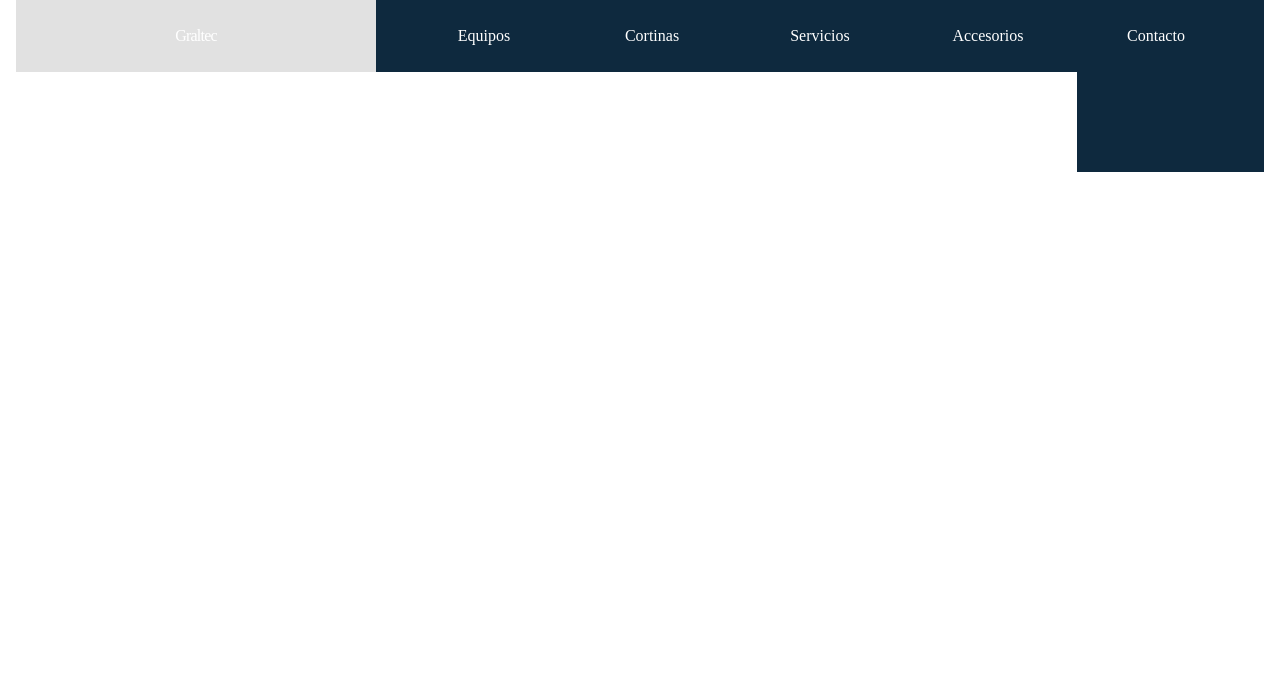
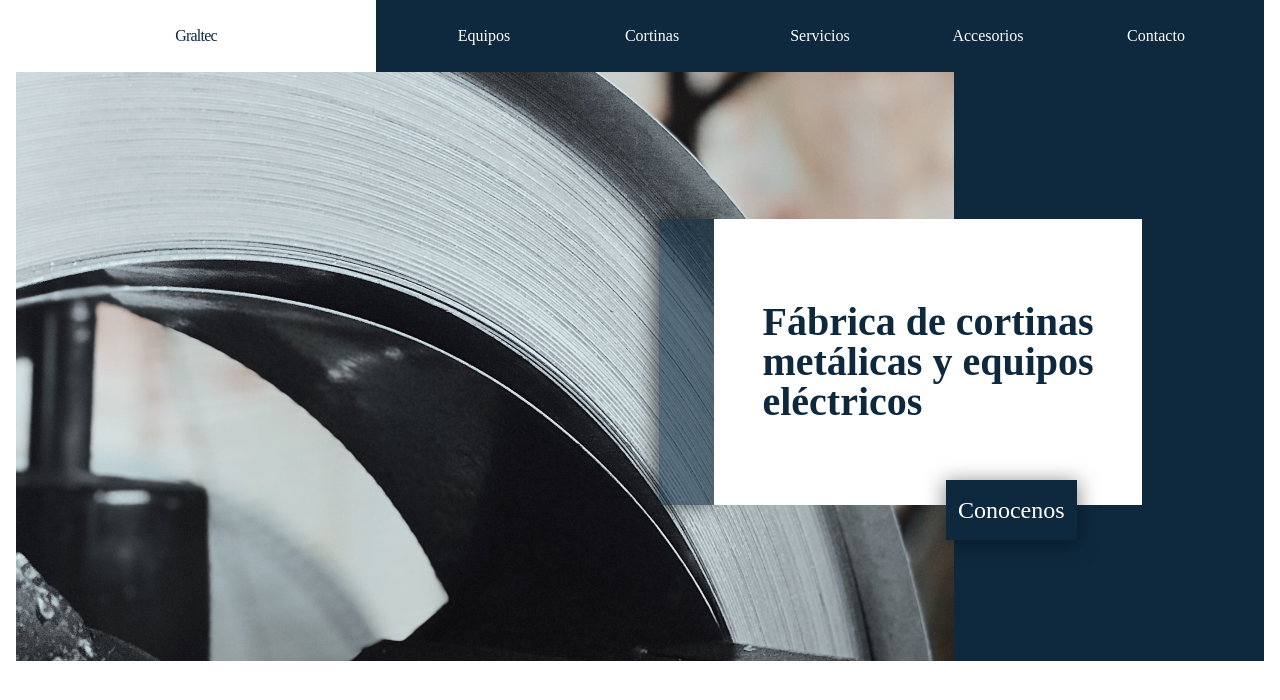
Before and after one commit to sebastian-e-vogel/graltec, a Gatsby site: page / in a window 1280 px wide. Built offline with nearby package versions, Linux system fonts and the light colour scheme; Gatsby itself is replaced by a stand-in of ours.

Commit message:
first section of landing

```diff
--- a/src/components/header.js
+++ b/src/components/header.js
@@ -5,7 +5,7 @@ const Header = ({}) => {
   return (
     <Flex as="nav" align="center" justify="space-between" wrap="wrap" bg="primary" color="white">
       <Box align="center" flex={0.3}>
-        <Text letterSpacing={'tighter'} bg="gray" flex={1} pt={6} pb={6}>
+        <Text letterSpacing={'tighter'} bg="white" color="primary" flex={1} pt={6} pb={6}>
           Graltec
         </Text>
       </Box>
--- a/src/pages/index.js
+++ b/src/pages/index.js
@@ -1,4 +1,5 @@
 import React from 'react'
+import { StaticImage } from 'gatsby-plugin-image'
 
 import Seo from '../components/seo'
 import { Box, Flex, Text } from '@chakra-ui/react'
@@ -6,10 +7,45 @@ import { Box, Flex, Text } from '@chakra-ui/react'
 const LandingPage = () => (
   <>
     <Seo title="Home" />
-    <Flex justify="space-between">
-      <Box align="center"></Box>
-
-      <Box flex={0.15} height="100px" bg="primary"></Box>
+    <Flex align="center" justify="space-between" bg="primary" color="white">
+      <Box position="relative" maxHeight={589}>
+        <StaticImage
+          src="../images/bg.png"
+          quality={95}
+          formats={['AUTO', 'WEBP', 'AVIF']}
+          alt="A Gatsby astronaut"
+        />
+        <Box flex={1} color="white" position="absolute" top="25%" right={'-20%'} display="flex">
+          <Box w="55px" bg="primary" opacity={0.6} boxShadow="-5px 0px 20px #000000" />
+          <Box
+            bg="white"
+            h={286}
+            color="primary"
+            fontSize={'2.5rem'}
+            fontWeight="bold"
+            display="flex"
+            justifyContent="center"
+            flexDir="column"
+            position="relative"
+            p={12}
+          >
+            <Text lineHeight="40px">Fábrica de cortinas</Text>
+            <Text lineHeight="40px">metálicas y equipos</Text>
+            <Text lineHeight="40px">eléctricos</Text>
+          </Box>
+          <Text
+            bg="primary"
+            bottom="-35px"
+            right="65"
+            boxShadow="0px 3px 20px 1px rgba(3, 11, 17, 0.5)"
+            position="absolute"
+            fontSize={'1.5rem'}
+            p={3}
+          >
+            Conocenos
+          </Text>
+        </Box>
+      </Box>
     </Flex>
   </>
 )
```
Also changed, not shown: src/images/bg.png (added).
